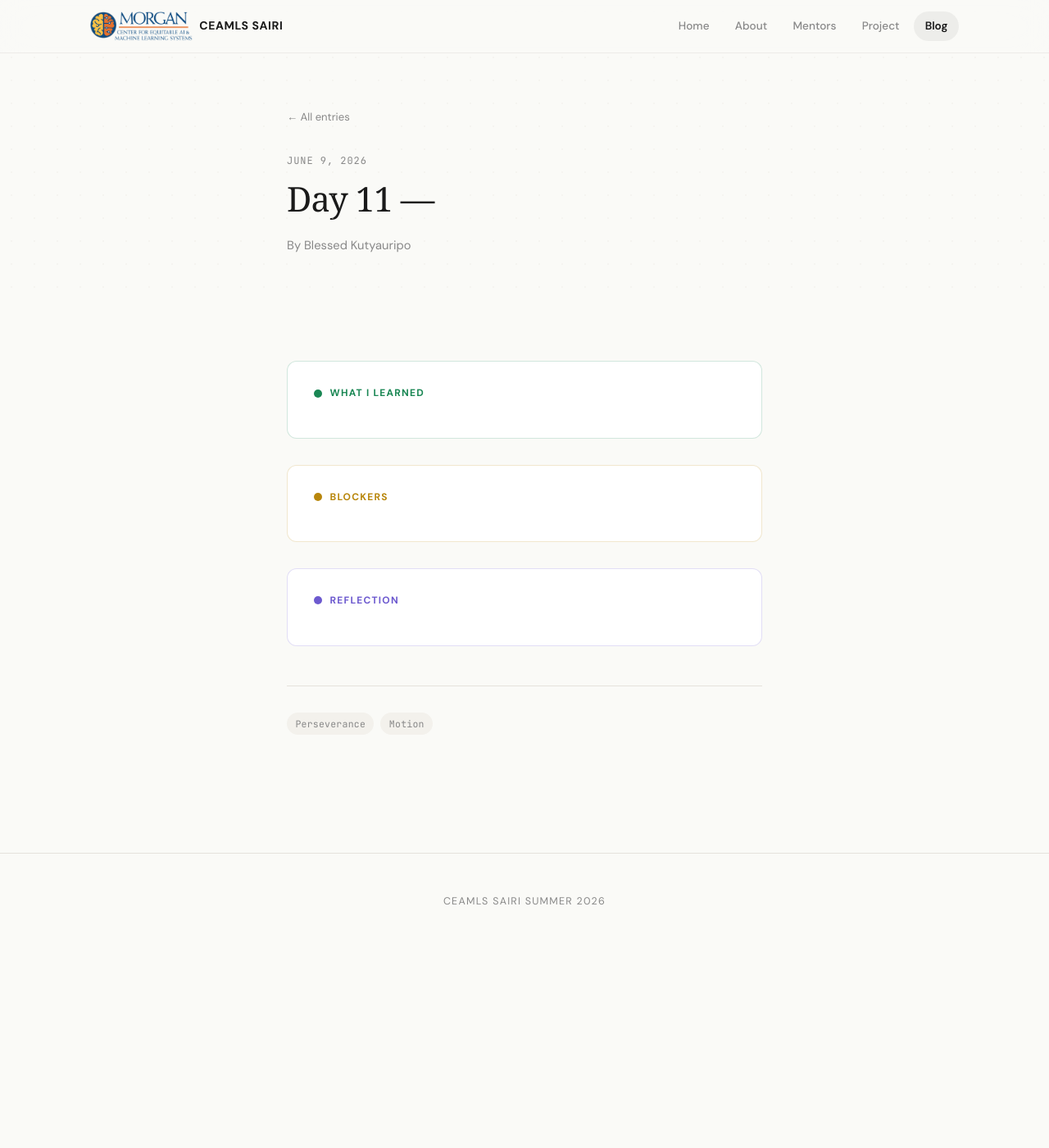
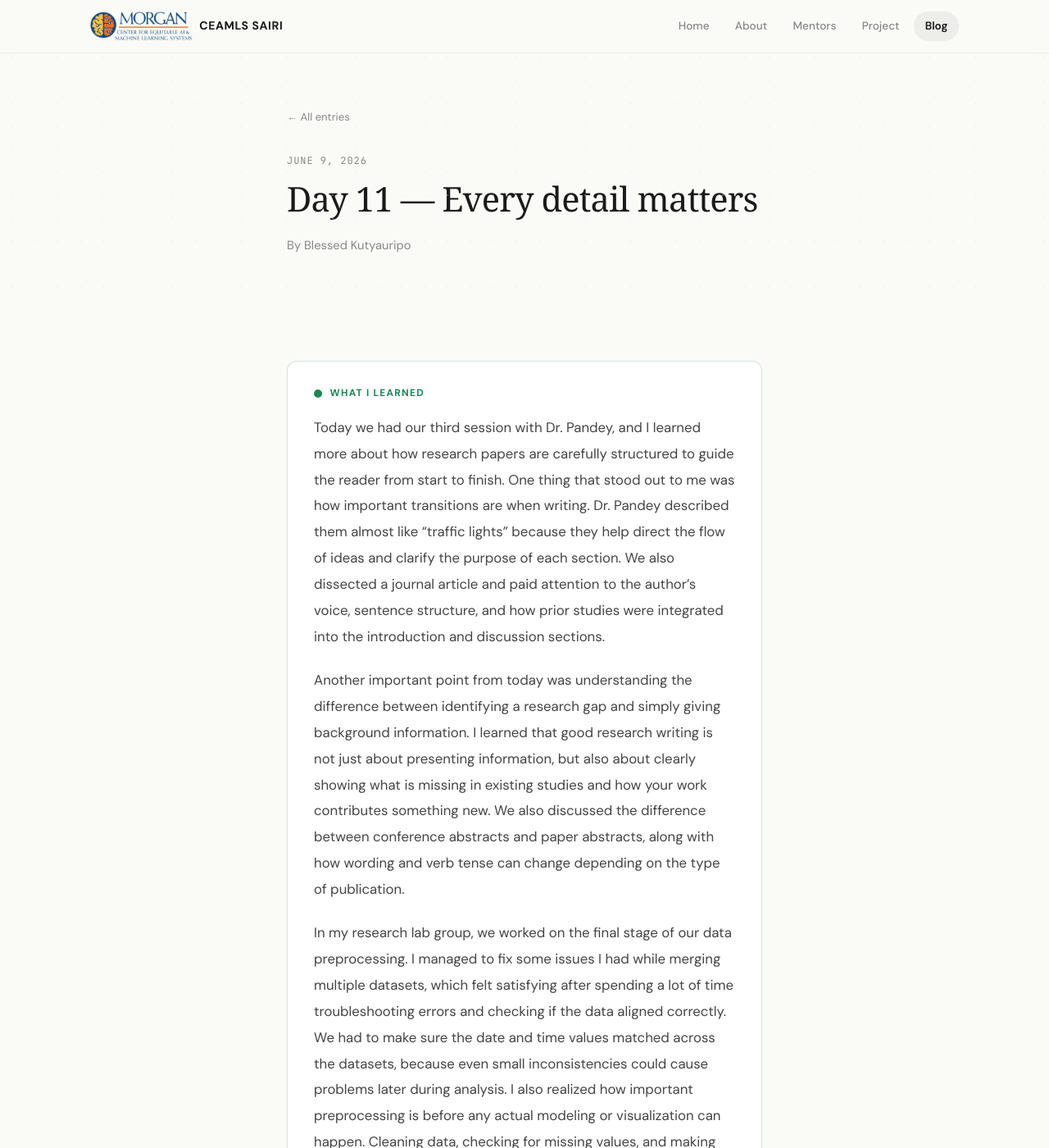
Before and after one commit to Bkaez/bkaezceamls26.github.io, a Jekyll site: the page built from _posts/2026-06-11-day-11.md, in a window 1280 px wide and 1400 px high. Shown: the whole window at 82% size. Built offline with Jekyll 4.4.1, drawn with Linux system fonts in a browser that asks for light colours; some web fonts are replaced; some of the changed text lies outside the part shown.

Commit message:
Update 2026-06-11-day-11.md

```diff
--- a/_posts/2026-06-11-day-11.md
+++ b/_posts/2026-06-11-day-11.md
@@ -1,14 +1,35 @@
 ---
 layout: post
-title: "Day 11 — "
+title: "Day 11 — Every detail matters "
 date: 2026-06-09
 permalink: /day11.html
 tags: ["Perseverance", "Motion"]
 
 what_i_learned: |
+  Today we had our third session with Dr. Pandey, and I learned more about how research papers are carefully
+  structured to guide the reader from start to finish. One thing that stood out to me was how important transitions
+  are when writing. Dr. Pandey described them almost like “traffic lights” because they help direct the flow of
+  ideas and clarify the purpose of each section. We also dissected a journal article and paid attention to the
+  author’s voice, sentence structure, and how prior studies were integrated into the introduction and discussion
+  sections.
+
+  Another important point from today was understanding the difference between identifying a research gap and simply
+  giving background information. I learned that good research writing is not just about presenting information, but
+  also about clearly showing what is missing in existing studies and how your work contributes something new. We also
+  discussed the difference between conference abstracts and paper abstracts, along with how wording and verb tense can
+  change depending on the type of publication.
+
+  In my research lab group, we worked on the final stage of our data preprocessing. I managed to fix some issues I had
+  while merging multiple datasets, which felt satisfying after spending a lot of time troubleshooting errors and checking
+  if the data aligned correctly. We had to make sure the date and time values matched across the datasets, because even
+  small inconsistencies could cause problems later during analysis. I also realized how important preprocessing is before
+  any actual modeling or visualization can happen. Cleaning data, checking for missing values, and making sure everything is
+  formatted properly may seem repetitive, but it plays a huge role in making the results reliable.  I feel more comfortable
+  working with larger datasets and more confident using pandas to organize and prepare data for research purposes.
 
 blockers: |
-
+  Had no blockers today, praise be to God!
 reflection: |
-
+   Today felt more focused on fixing, refining, and understanding the smaller parts of the research process rather than just
+   learning new concepts.
 ---
```
